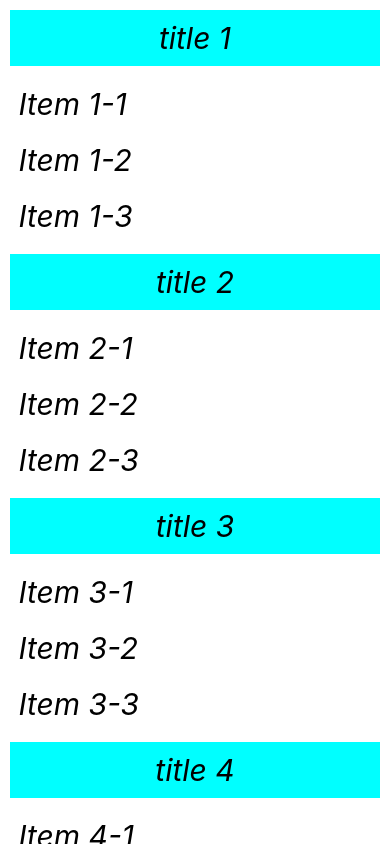
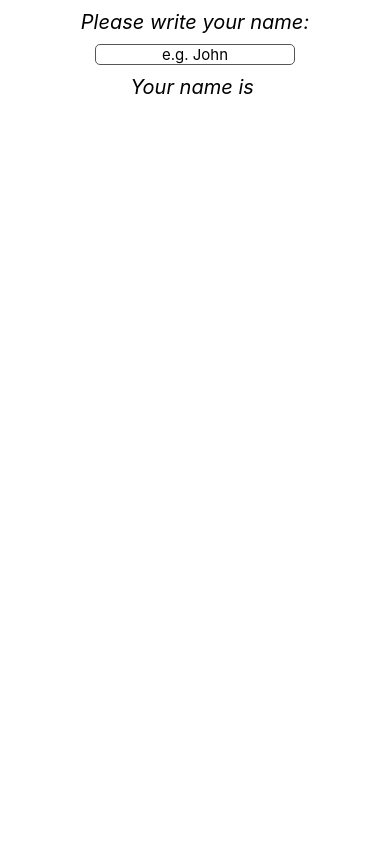
Before and after one commit to nduytung/React_Native_Tutorial, a React Native app: screen / in a window 390 px wide. Built offline with nearby package versions, Linux system fonts and the light colour scheme.

Commit message:
done lesson 11

```diff
--- a/App.js
+++ b/App.js
@@ -9,94 +9,27 @@
   RefreshControl,
   FlatList,
   SectionList,
+  TextInput,
 } from 'react-native';
 
 //hàm này sẽ render ra tất cả các nội dung hiển thị
 const App = () => {
-  //danh sach cac item se duoc render
-  const [items, setItems] = useState([
-    {name: 'item 1'},
-    {name: 'item 2'},
-    {name: 'item 3'},
-    {name: 'item 4'},
-    {name: 'item 5'},
-    {name: 'item 6'},
-    {name: 'item 7'},
-    {name: 'item 8'},
-    {name: 'item 8'},
-    {name: 'item 9'},
-    {name: 'item 10'},
-    {name: 'item 11'},
-    {name: 'item 12'},
-  ]);
-
-  const DATA = [
-    {
-      title: 'title 1',
-      data: ['Item 1-1', 'Item 1-2', 'Item 1-3'],
-    },
-    {
-      title: 'title 2',
-      data: ['Item 2-1', 'Item 2-2', 'Item 2-3'],
-    },
-    {
-      title: 'title 3',
-      data: ['Item 3-1', 'Item 3-2', 'Item 3-3'],
-    },
-    {
-      title: 'title 4',
-      data: ['Item 4-1', 'Item 4-2', 'Item 4-3'],
-    },
-    {
-      title: 'title 5',
-      data: ['Item 5-1', 'Item 5-2', 'Item 5-3'],
-    },
-  ];
-
-  //state này quản lý trạng thái refresh hay không
-  const [refresh, setRefresh] = useState(false);
-
-  const onRefresh = () => {
-    //nếu refresh thì set state để hiển thị nút xoay, sau đó thêm item vào và dừng nút xoay lại
-    setRefresh(true);
-
-    //thêm vào list cũ đã có bằng setState
-    setItems([...items, {name: 'item 14'}]);
-    setRefresh(false);
-  };
+  const [name, setName] = useState('');
 
   return (
     //phan nay danh cho SectionList
-    <SectionList
-      refreshControl={
-        <RefreshControl refreshing={refresh} onRefresh={onRefresh} />
-      }
-      keyExtractor={(item, index) => index.toString()}
-      numColumns={1}
-      sections={DATA}
-      // Tự động render ra những thành phần trong mảng con của DATA
-      renderItem={({item}) => <Text style={styles.text}> {item} </Text>}
-      renderSectionHeader={({section}) => (
-        <View style={styles.item}>
-          <Text style={styles.text}> {section.title} </Text>
-        </View>
-      )}
-    />
-
-    //phan nay danh cho FlatList
-    // <FlatList
-    //   refreshControl={
-    //     <RefreshControl refreshing={refresh} onRefresh={onRefresh} />
-    //   }
-    //   keyExtractor={(item, index) => index.toString()}
-    //   numColumns={1}
-    //   data={items}
-    //   renderItem={({item}) => (
-    //     <View style={styles.item}>
-    //       <Text style={styles.text}> {item.name} </Text>
-    //     </View>
-    //   )}
-    // />
+    <View style={styles.body}>
+      <Text style={styles.text}> Please write your name: </Text>
+      <TextInput
+        style={styles.input}
+        // multiline
+        // maxLength={4}
+        // keyboardType="decimal-pad"
+        placeholder="e.g. John"
+        onChangeText={value => setName(value)}
+      />
+      <Text style={styles.text}> Your name is {name} </Text>
+    </View>
   );
 };
 
@@ -104,12 +37,8 @@
 //các classname gần tương tự như ở CSS, ta có thể sử dụng extension auto import để nó gợi ý
 const styles = StyleSheet.create({
   body: {
-    flex: 1,
     alignItems: 'center',
     justifyContent: 'center',
-    borderWidth: 10,
-    borderRadius: 10,
-    alignItems: 'stretch',
   },
 
   item: {
@@ -121,9 +50,19 @@
 
   text: {
     color: 'black',
-    fontSize: 30,
+    fontSize: 20,
     fontStyle: 'italic',
+    alignItems: 'center',
     margin: 10,
+  },
+
+  input: {
+    borderRadius: 5,
+    borderColor: '#555',
+    width: 200,
+    fontSize: 15,
+    borderWidth: 1,
+    textAlign: 'center',
   },
 });
 
```
